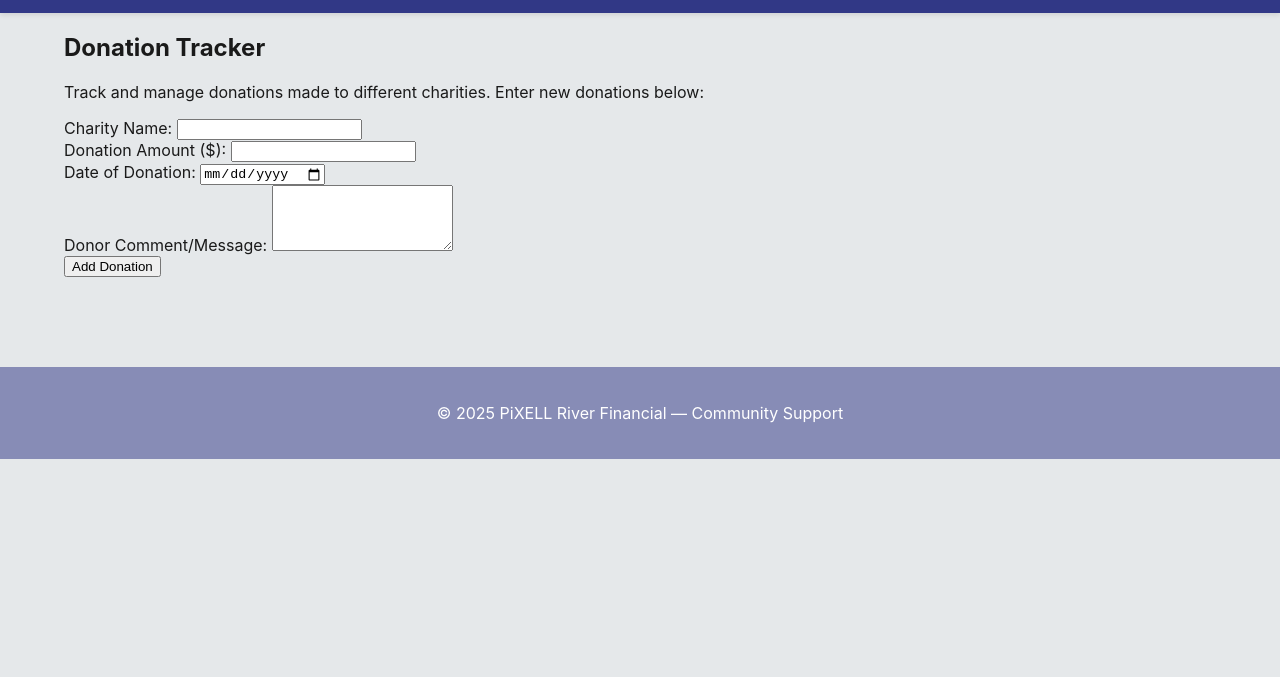
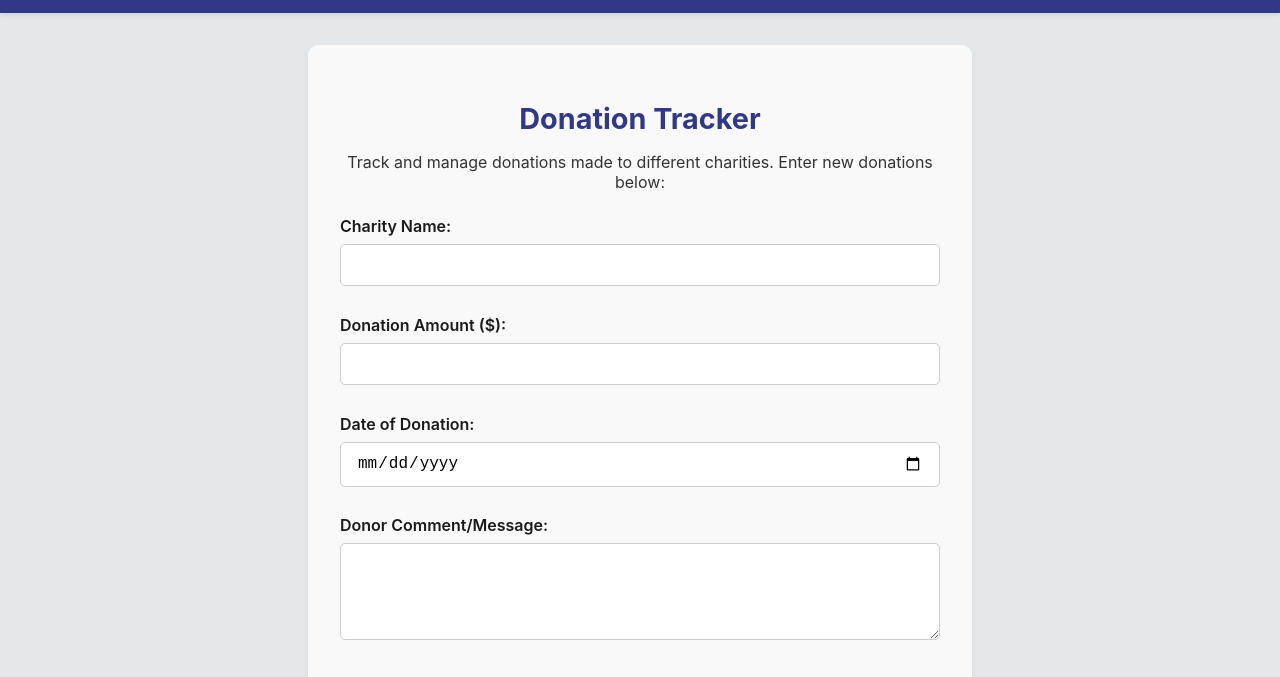
Before and after one commit to rrcw2025oabdel/Community_Support-_racker_Project_Group4, a plain HTML site: page donation.html in a window 1280 px wide. Shown: the part 123-800 px from the top of the page. Drawn offline with Linux system fonts and the light colour scheme.

Commit message:
Adding style for the donation.html page to enhace the UI of the form

```diff
--- a/styles.css
+++ b/styles.css
@@ -149,3 +149,89 @@ body {
         aspect-ratio: 3 / 3;
     }
 }
+
+/*Donation Tracker Section style*/
+.donation-tracker {
+    background-color: #f9f9f9;
+    padding: 2rem;
+    border-radius: 10px;
+    margin: 2rem auto;
+    max-width: 600px;
+    box-shadow: 0 4px 8px #0000000d;
+}
+
+.donation-tracker h2 {
+    font-size: 1.8rem;
+    margin-bottom: 1rem;
+    color: #313886;
+    text-align: center;
+}
+
+.donation-tracker p {
+    font-size: 1rem;
+    margin-bottom: 1.5rem;
+    text-align: center;
+    color: #333;
+}
+
+/* Form groups and spacing */
+.form-group {
+    display: flex;
+    flex-direction: column;
+    margin-bottom: 1.8rem;
+}
+
+.form-group label {
+    font-weight: 600;
+    margin-bottom: 0.5rem;
+}
+
+.form-group input,
+.form-group textarea {
+    padding: 0.7rem 1rem;
+    border: 1px solid #ccc;
+    border-radius: 5px;
+    font-size: 1rem;
+    transition: border 0.3s;
+}
+
+.form-group input:focus,
+.form-group textarea:focus {
+    border-color: #313886;
+    outline: none;
+}
+
+/* Submit button */
+.donation-tracker__btn {
+    margin-top: 1rem;
+    width: 100%;
+    background-color: #313886;
+    color: #fff;
+    padding: 0.8rem 1rem;
+    border: none;
+    border-radius: 5px;
+    font-size: 1rem;
+    cursor: pointer;
+}
+
+.donation-tracker__btn:hover {
+    background-color: #5058c0;
+}
+
+/* Donation list display */
+.donation-list {
+    margin-top: 2rem;
+}
+
+.donation-list-item {
+    background-color: #fff;
+    padding: 1rem;
+    border-radius: 8px;
+    box-shadow: 0 2px 6px #0000000d;
+    margin-bottom: 1rem;
+}
+
+.donation-list-item p {
+    margin: 0.2rem 0;
+    color: #333;
+}
```
